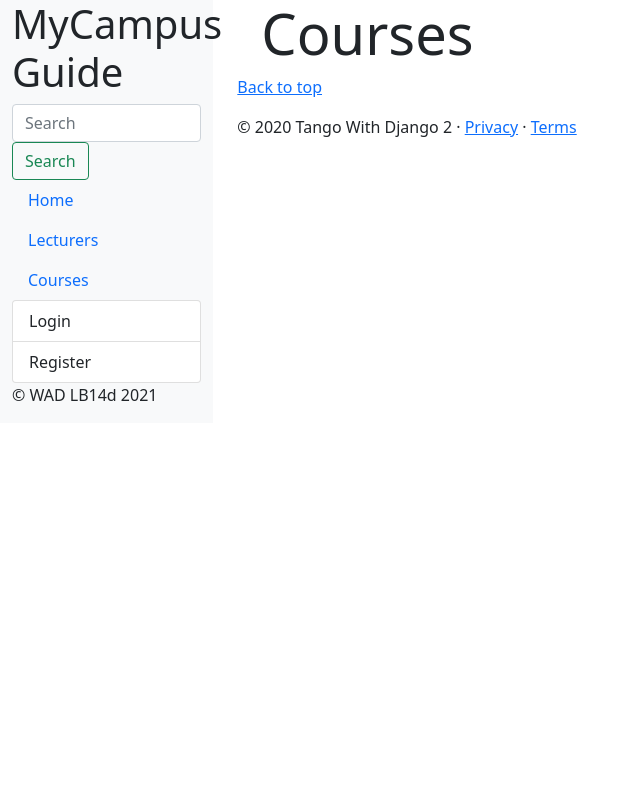
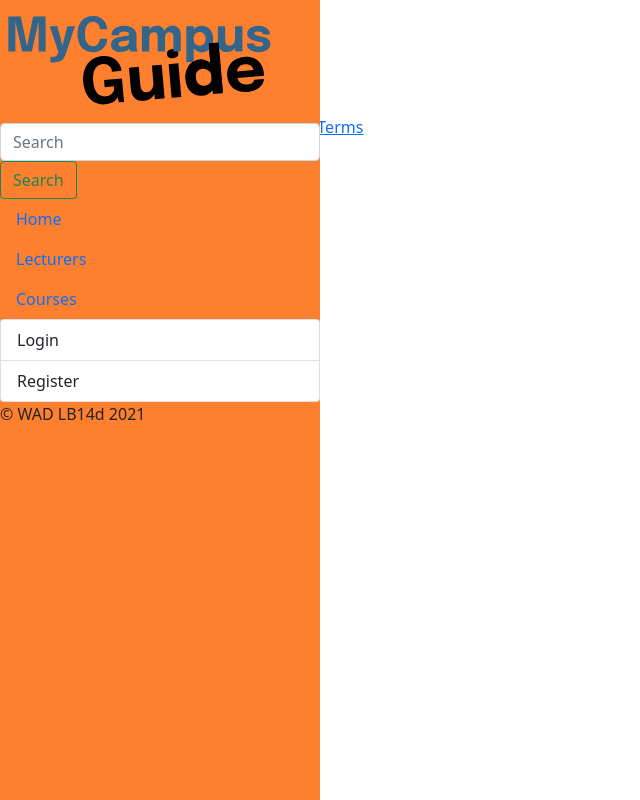
Before and after one commit to WAD2-LB14d/mycampusguide, a Django app: page /guide/courses/ in a window 1280 px wide. Shown: the whole page, without its empty margins (0-640 px from the left). Run offline with Django 3.2, Linux system fonts and the light colour scheme.

Commit message:
Update base.html to use css styler

```diff
--- a/my_campus_guide/templates/guide/base.html
+++ b/my_campus_guide/templates/guide/base.html
@@ -11,13 +11,14 @@
       {% endblock %}
     </title>
     <link href="https://cdn.jsdelivr.net/npm/bootstrap@5.0.0-beta2/dist/css/bootstrap.min.css" rel="stylesheet" integrity="sha384-BmbxuPwQa2lc/FVzBcNJ7UAyJxM6wuqIj61tLrc4wSX0szH/Ev+nYRRuWlolflfl" crossorigin="anonymous">
+    <link rel="stylesheet" href="{% static 'css/style.css' %}">
   </head>
   <body>
     <div class="container-fluid">
 			<div class="row">
-				<nav class="col-md-2 d-none d-md-block bg-light sidebar">
-					<div class="sidebar-sticky">
-            <h1> MyCampus Guide</h1>
+				<nav class="col-md-4 d-none d-md-block bg-light sidebar">
+					<div class="sidebar-sticky" id="navcolumn">
+            <img src="{% static 'images/logo.svg' %}" alt="MyCampus Guide" height="123" width="294" />
 					  <form class="form-inline">
 					 	  <input class="form-control mr-sm-2" type="search" placeholder="Search" aria-label="Search">
 				    	<button class="btn btn-outline-success my-2 my-sm-0" type="submit">Search</button>
@@ -35,7 +36,7 @@
 						<p>&copy; WAD LB14d 2021</p>
 					</div>
 				</nav>
-				<main role="main" class="col-md-9 ml-sm-auto col-lg-10 px-4">
+				<main role="main" class="col-md-8 ml-sm-auto col-lg-10 px-4">
 					{% block body_block %}
 					{% endblock %}
 					<footer>
```
